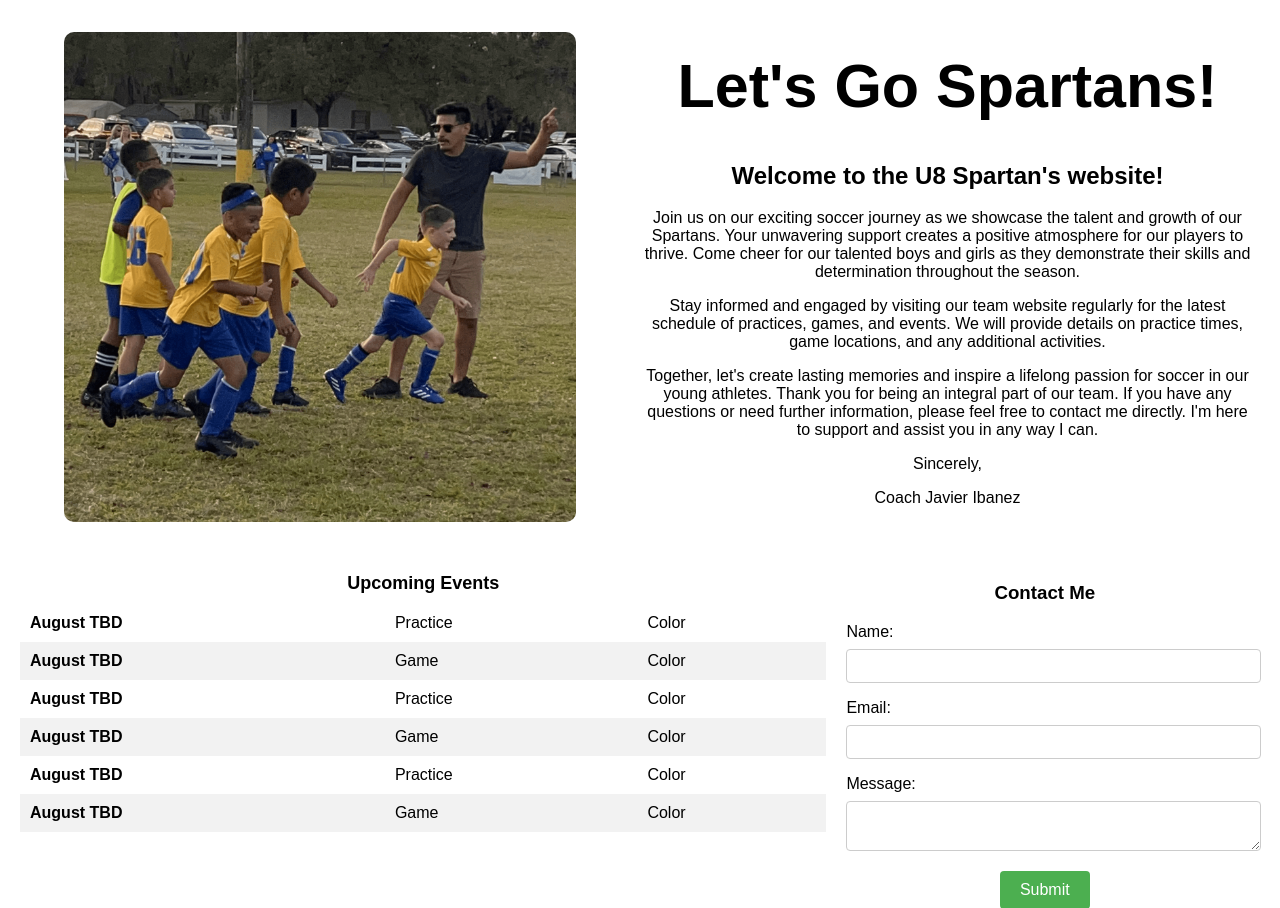
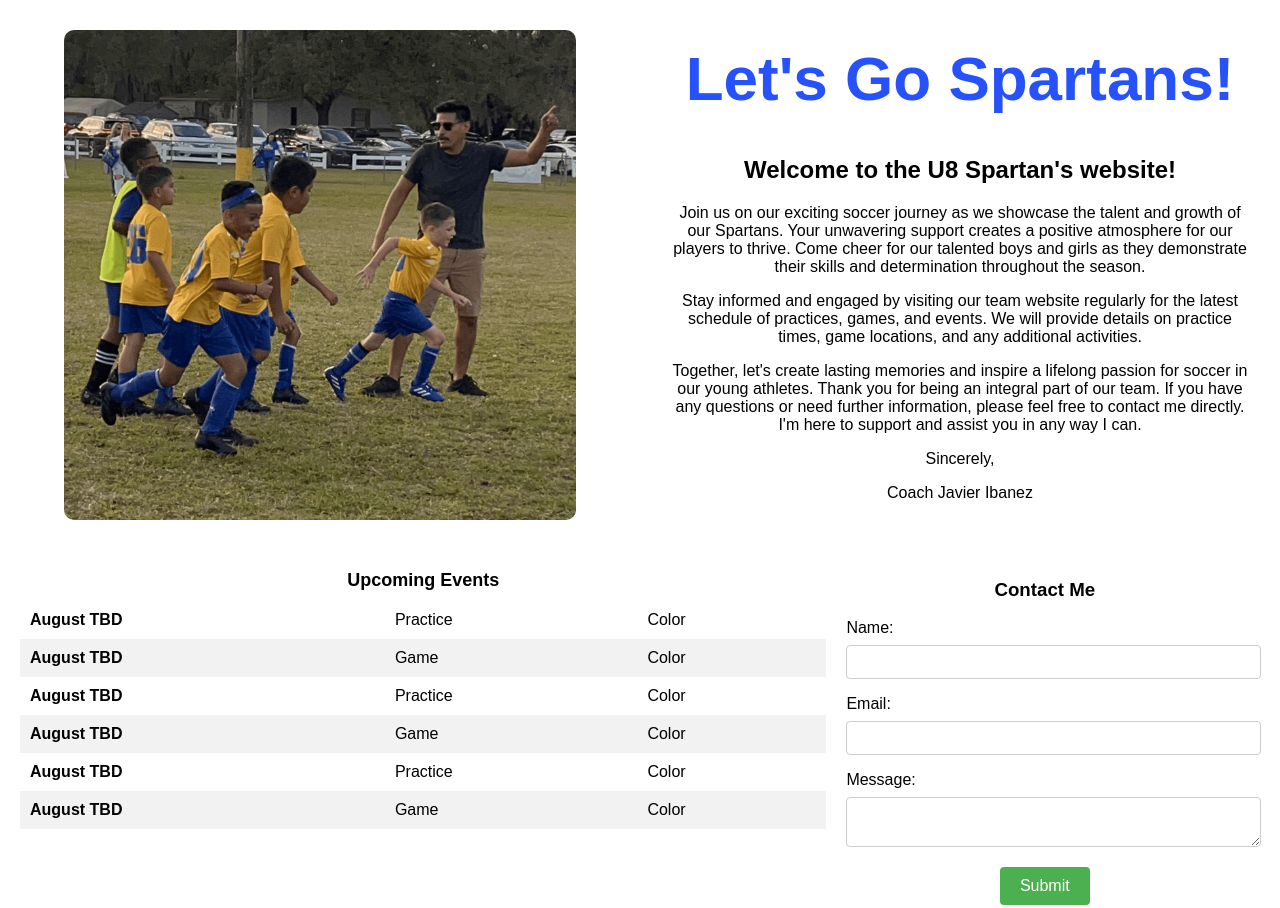
Before and after one commit to Ibanez92/soccer_team, a Flask app: page / in a window 1280 px wide. Shown: the part 191-1099 px from the top of the page. Run offline with Flask 3, Linux system fonts and the light colour scheme.

Commit message:
working on css for better UX. description worked on

```diff
--- a/static/styles.css
+++ b/static/styles.css
@@ -74,14 +74,14 @@ nav ul li a {
 }
 
 .title {
-    font-size: 61px;
+    font-size: 62px;
     text-align: center;
     animation: bounce 3s ease-in-out infinite;
+    color: #2752fb;
 }
 
 .description {
-    margin-top: 10px;
-    margin-right: 25px;
+    max-width: 90%; /* Set the maximum width to 100% of its container */
     text-align: center;
 }
 
```
